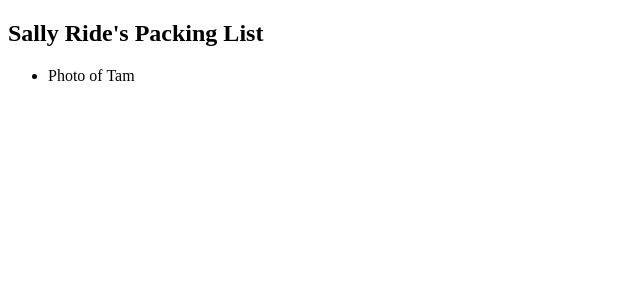
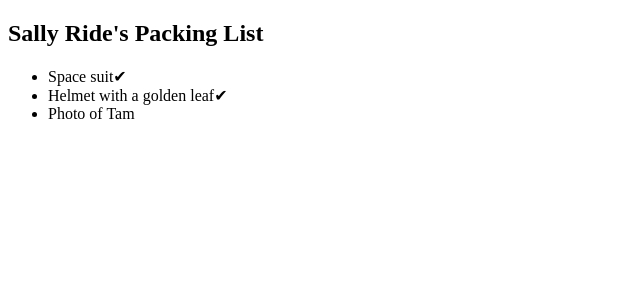
Before and after one commit to Jy4058350/begin_1, a JavaScript app: page / in a window 1280 px wide. Shown: the top 300 px of the page, without its empty margins (0-640 px from the left). Built offline with nearby package versions, Linux system fonts and the light colour scheme.

Commit message:
三項演算子でかいてみる

```diff
--- a/src/App.js
+++ b/src/App.js
@@ -1,8 +1,5 @@
 function Item({ name, isPacked }) {
-  if (isPacked) {
-    return null
-  }
-  return <li>{name}</li>
+  return <li>{isPacked ? name + '✔︎' : name}</li>
 }
 
 export default function App() {
```
